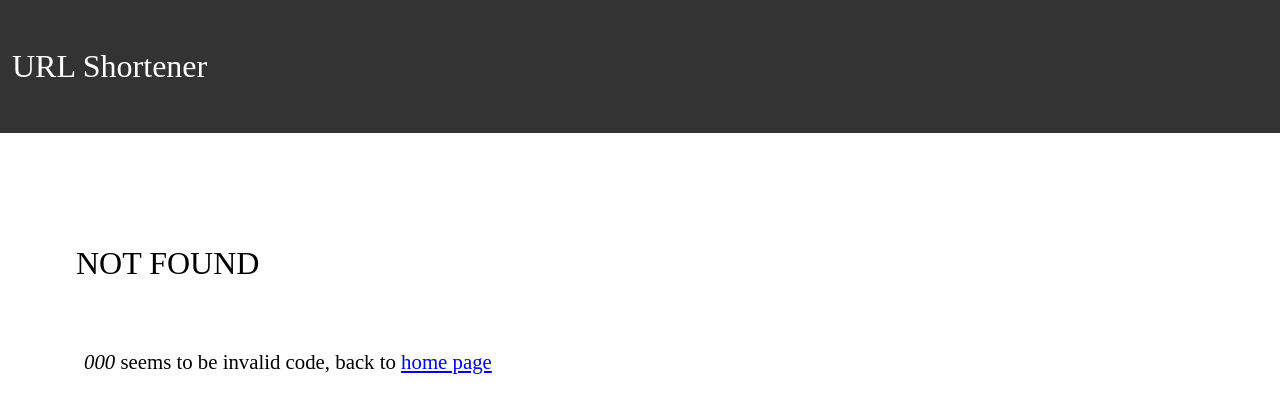
After one commit to ertrzyiks/url-shortener, a CodeIgniter app: template application/views/notfound.php in a window 1280 px wide. The commit adds this page. Shown: the top 413 px of the page. Run offline with CodeIgniter, Linux system fonts and the light colour scheme; the template is opened without the code that fills it: most values are stand-ins (such as "Sample title", 1, 10 or a date in 2020).

Commit message:
+ view for error page

```diff
--- a/application/controllers/redirect.php
+++ b/application/controllers/redirect.php
@@ -8,7 +8,8 @@ class Redirect extends CI_Controller {
 
 		if($result === null)
 		{
-			$this->load->view('notfound');
+			$this->load->helper('url');
+			$this->load->view('notfound', compact('code'));
 		}
 		else
 		{
--- a/application/views/home.php
+++ b/application/views/home.php
@@ -8,7 +8,7 @@
 	<link rel="stylesheet" href="css/styles.css" type="text/css">
 </head>
 <body>
-	<h1 class="gradient2">URL Shortener</h1>
+	<h1 class="gradient2 logo">URL Shortener</h1>
 
 	<div id="body">
 		<form method="POST">
--- /dev/null
+++ b/application/views/notfound.php
@@ -0,0 +1,19 @@
+<!DOCTYPE html>
+<html lang="en">
+<head>
+	<meta charset="utf-8">
+	<title>URL Shortener</title>
+
+	<link rel="stylesheet" href="css/reset.css" type="text/css">
+	<link rel="stylesheet" href="css/styles.css" type="text/css">
+</head>
+<body>
+	<h1 class="logo gradient2">URL Shortener</h1>
+
+	<div id="body">
+		<h1>NOT FOUND</h1>
+		<h2><i><?php echo $code;?></i> seems to be invalid code, back to <a href="<?php echo str_replace("index.php/", "", site_url("/") ); ?>">home page</a></h2>
+	</div>
+
+</body>
+</html>
--- a/css/styles.css
+++ b/css/styles.css
@@ -1,7 +1,10 @@
 h1{
 	padding: 48px 12px;
+	font-size: 200%;
+}
+
+h1.logo{
 	color: #fff;
-	font-size: 200%;
 }
 
 h2{
```
